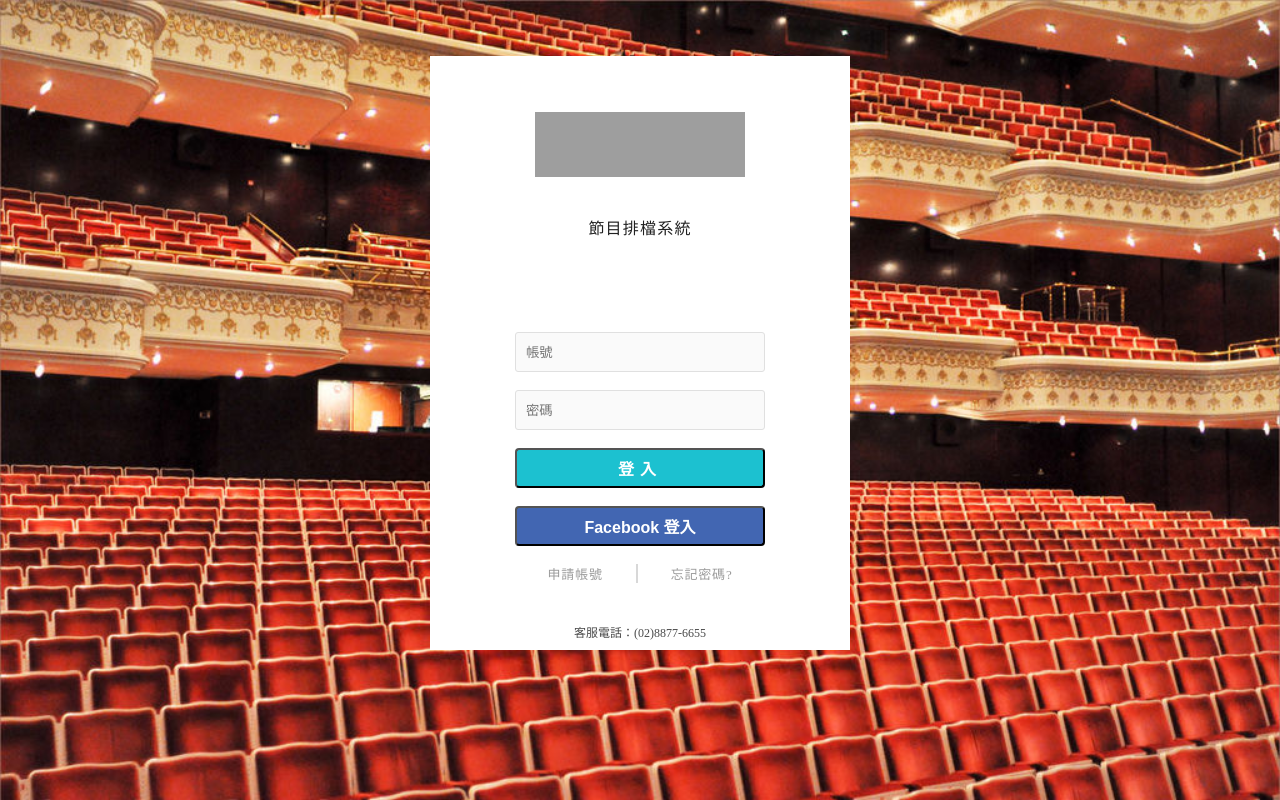
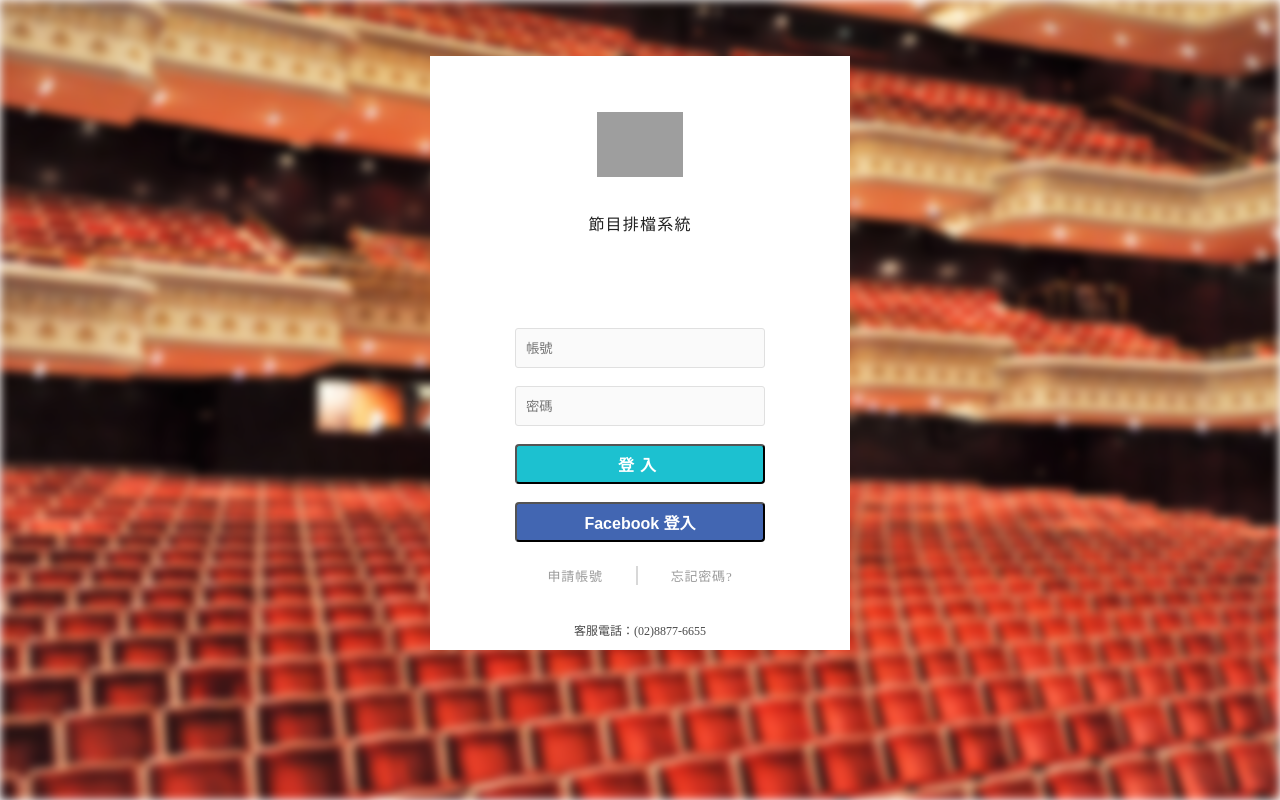
Before and after one commit to AmberYen/RytassPracticeWork, a plain HTML site: page Ayo/loginpage/index.html in a window 1280 px wide. Drawn offline with Linux system fonts and the light colour scheme; grey boxes are pictures that could not be loaded.

Commit message:
desktop version

```diff
--- a/Ayo/loginpage/index.html
+++ b/Ayo/loginpage/index.html
@@ -6,21 +6,22 @@
     <link rel="stylesheet" href="style.css">
   </head>
   <body>
+    <div class="bg-image"></div>
     <div class="container">
       <div class="top">
         <div class="mainPic">
-          <img src="http://files.npac-ntt.org/ntt/files/201607/e23c5473-5351-4f68-9c99-3754a63ef1d3.jpg" alt="topPic" width="210" height="65">
+          <img src="http://files.npac-ntt.org/ntt/files/201607/e23c5473-5351-4f68-9c99-3754a63ef1d3.jpg" alt="topPic">
         </div>
         <div class="topic">
-          <p>節目排檔系統</p>
+          <h1>節目排檔系統</h1>
         </div>
       </div>
-      <div class="formGroup">
+      <form class="formGroup">
         <input type="text" name="account" placeholder="帳號" class="dataColumn">
         <input type="password" name="password" placeholder="密碼" class="dataColumn">
         <button type="button" name="defaultLogin" class="loginButton">登入</button>
         <button type="button" name="fbLogin" class="fbLoginButton">Facebook 登入</button>
-      </div>
+      </form>
       <div class="accountFunction">
         <div class="signin">
           <a href="#">申請帳號</a>
@@ -29,9 +30,8 @@
           <a href="#">忘記密碼?</a>
         </div>
       </div>
-      <div class="contact">
-        <span>客服電話：(02)8877-6655</span>
-      </div>
+      <div class="contact">客服電話：(02)8877-6655</div>
     </div>
+
   </body>
 </html>
--- a/Ayo/loginpage/style.css
+++ b/Ayo/loginpage/style.css
@@ -9,50 +9,90 @@ a, a:hover, a:focus a:visited {
   color: inherit;
 }
 
+button:focus {
+  outline: none;
+}
+
 body {
-  margin:0px;
-  padding:0px;
+  margin: 0;
+}
+
+.bg-image {
+  position: fixed;
+  left: 0;
+  right: 0;
+  width: 100%;
+  height: 100%;
+  z-index: 1;
   background: url("background.jpg") no-repeat;
   background-size: cover;
+  -webkit-filter: blur(5px);
+  -moz-filter: blur(5px);
+  -o-filter: blur(5px);
+  -ms-filter: blur(5px);
+  filter: blur(5px);
 }
 
 .container {
+  top: 56px;
+  left: 0;
+  right: 0;
+  z-index: 10;
   background-color: white;
   width: 420px;
   height: 594px;
   position: relative;
-  margin: auto;
-  margin-top: 56px;
+  margin: 0 auto;
   text-align: center;
-  display: flex;
-  flex-flow: column wrap;
+  padding-bottom: 16px;
+  padding-left: 85px;
+  padding-right: 85px;
+  padding-top: 56px;
+}
+
+.top {
+  margin-bottom: 93px;
 }
 
 .mainPic {
-  margin-top: 56px;
+  margin: 0 auto;
+  text-align: center;
   margin-bottom: 34px;
+  height: 65px;
+}
+
+img {
+  height: 65px;
 }
 
 .topic {
   margin: 0 auto;
-  margin-bottom: 93px;
   text-align: center;
-  font-size: 16px;
   letter-spacing: 1.2px;
   color: rgba(0, 0, 0, 0.87);
+}
+
+h1 {
+  font-size: 16px;
+  font-weight: 1;
+  margin: 0 auto;
 }
 
 .formGroup {
   display: flex;
   flex-flow: column wrap;
+  margin: 0;
 }
 
 .dataColumn, .loginButton, .fbLoginButton {
   width: 250px;
   height: 40px;
   margin: auto;
+  justify-content: center;
+}
+
+.dataColumn, .loginButton {
   margin-bottom: 18px;
-  justify-content: center;
 }
 
 .dataColumn {
@@ -85,6 +125,7 @@ body {
   font-size: 13px;
   letter-spacing: 0.8px;
   color: #9b9b9b;
+  margin-top: 24px;
 }
 
 .signin {
@@ -97,7 +138,8 @@ body {
 }
 
 .contact {
-  margin-top: 40px;
   font-size: 12px;
   color: #4a4a4a;
+  line-height: 12px;
+  margin-top: 40px;
 }
```
Also changed, not shown: Ayo/new/index.html (added).
